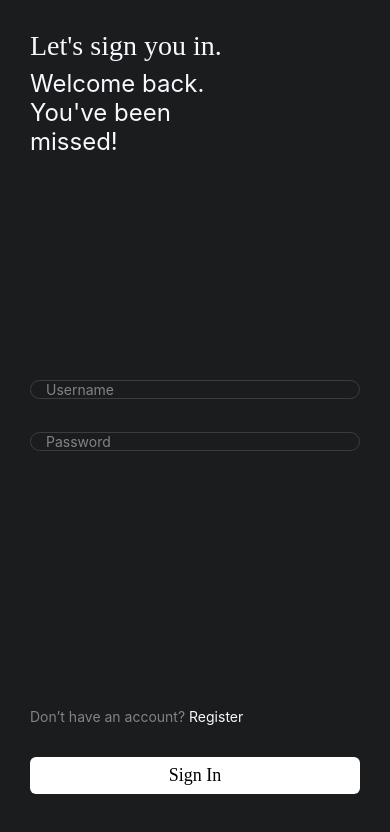
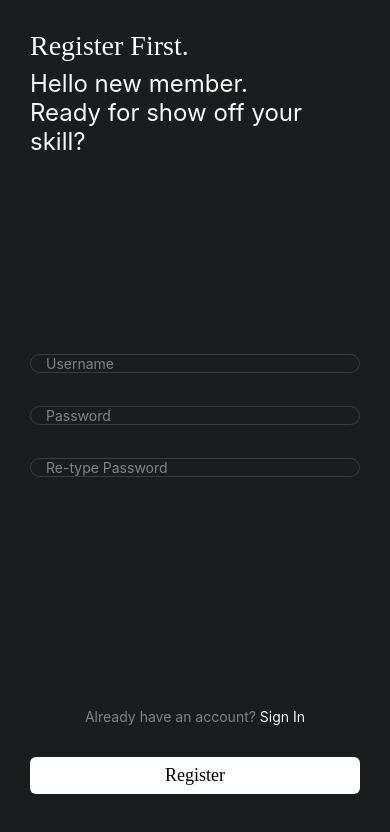
Before and after one commit to lexihandi/BootcampReactNative, a React Native app in the folder SanberApp/: screen / in a window 390 px wide. Shown: the top 832 px of the page. Built offline with nearby package versions, Linux system fonts and the light colour scheme.

Commit message:
finished register page

```diff
--- a/SanberApp/App.js
+++ b/SanberApp/App.js
@@ -1,6 +1,6 @@
 import React from 'react';
-import Login from './Tugas/Tugas13/Login';
+import {Login, Register} from './Tugas/Tugas13/';
 
 export default function App() {
-  return <Login />;
+  return <Register />;
 }
--- a/SanberApp/Tugas/Tugas13/Login.js
+++ b/SanberApp/Tugas/Tugas13/Login.js
@@ -47,6 +47,6 @@ const styles = StyleSheet.create({
     marginTop: 7,
     color: '#F8F8FF',
   },
-  desc: {color: '#828387', marginBottom: 32},
+  desc: {color: '#828387', marginBottom: 32, textAlign:'center'},
   desc2: {color: '#F8F8FF'},
 });
--- a/SanberApp/Tugas/Tugas13/Register.js
+++ b/SanberApp/Tugas/Tugas13/Register.js
@@ -0,0 +1,55 @@
+/* eslint-disable prettier/prettier */
+import React from 'react';
+import {StyleSheet, Text, TouchableOpacity, View} from 'react-native';
+import Button from './components/Button';
+import Input from './components/Input';
+import {fonts} from './utils';
+
+const Register = () => {
+  return (
+    <View style={styles.container}>
+      <View>
+        <Text style={styles.title}>Register First.</Text>
+        <Text style={styles.descTitle}>
+          Hello new member. Ready for show off your skill?
+        </Text>
+      </View>
+      <View>
+        <Input placeholder="Username" />
+        <Input placeholder="Password" />
+        <Input placeholder="Re-type Password" />
+      </View>
+      <View>
+        <TouchableOpacity>
+          <Text style={styles.desc}>
+          Already have an account?
+            <Text style={styles.desc2}> Sign In</Text>
+          </Text>
+        </TouchableOpacity>
+        <TouchableOpacity>
+          <Button name="Register" />
+        </TouchableOpacity>
+      </View>
+    </View>
+  );
+};
+
+export default Register;
+
+const styles = StyleSheet.create({
+  container: {
+    padding: 30,
+    justifyContent: 'space-between',
+    backgroundColor: '#1B1C1E',
+    flex: 1,
+  },
+  title: {fontSize: 28, fontFamily: fonts.primary.bold, color: '#f8f8ff'},
+  descTitle: {
+    fontSize: 24,
+    maxWidth: 280,
+    marginTop: 7,
+    color: '#F8F8FF',
+  },
+  desc: {color: '#828387', marginBottom: 32, textAlign:'center'},
+  desc2: {color: '#F8F8FF'},
+});
--- /dev/null
+++ b/SanberApp/Tugas/Tugas13/index.js
@@ -0,0 +1,6 @@
+/* eslint-disable prettier/prettier */
+import Login from './Login';
+import Register from './Register';
+import About from './About';
+
+export {Login, Register, About};
```
